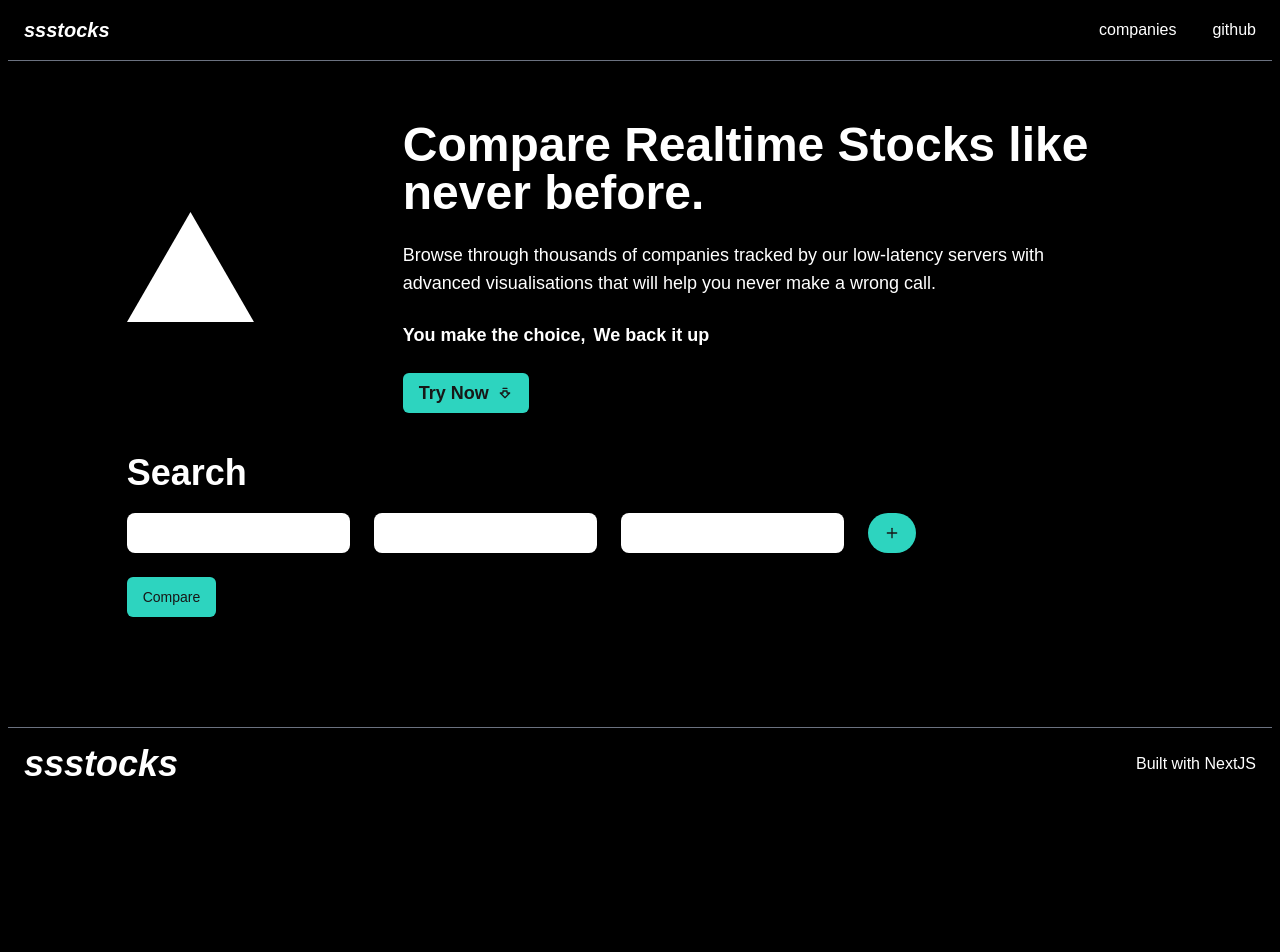
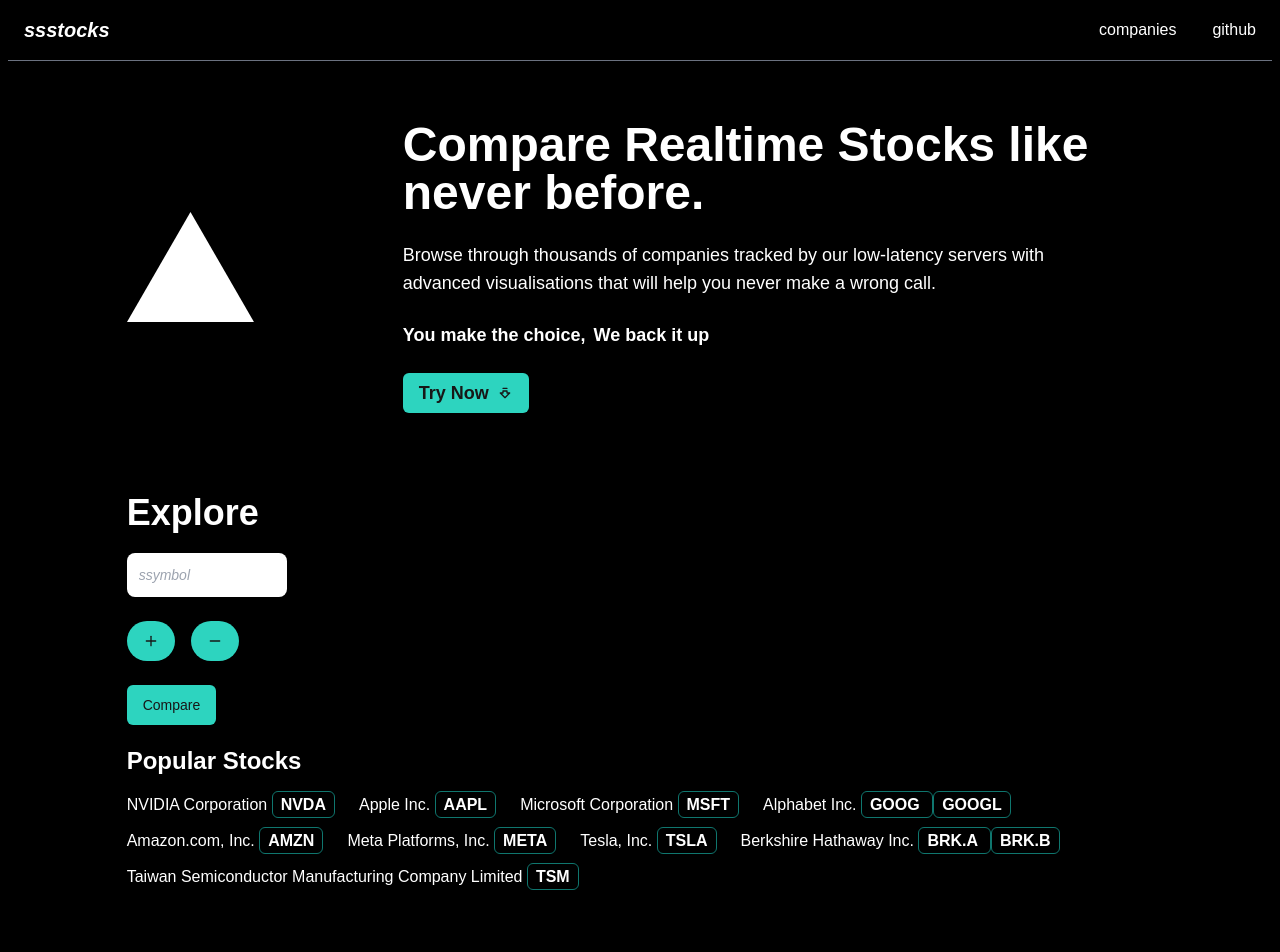
Before and after one commit to PrateekTh/ssstocks, a Next.js app: page / in a window 1280 px wide. Shown: the top 952 px of the page. Before the commit the page ends 800 px from the top, so only its background shows below. Built offline with nearby package versions, Linux system fonts and the light colour scheme.

Commit message:
Add Dynamic Search Section, Zustand

```diff
--- a/app/search.tsx
+++ b/app/search.tsx
@@ -1,31 +1,83 @@
 "use client"
 import { Button } from '@/components/ui/button'
-import { Plus } from 'lucide-react'
-import React from 'react'
+import { Minus, Plus } from 'lucide-react'
+import React, { useState } from 'react'
+import { useStore } from '@/lib/store'
+import Symbol from '@/components/Symbol'
 
 function SearchSection() {
+    const [inputValues, setInputValues] = useState<Record<string, string>>({});
+    const [counter, setCounter] = useState(1);
+    const { companies, setCompanies } = useStore()
+
+    function onAddCompany(){
+        if(counter < 5) setCounter(counter + 1);
+        else alert("Free Version")
+    }
+
+    function onRemoveCompany(){
+        if(counter > 0) {
+            const key = (counter-1).toString()
+            const { [key]: foo, ...rest } = inputValues;
+            setCounter(counter - 1);
+            setInputValues(rest);
+        }
+    }
+
+    function onInputChange(val : string, index : number){
+        const abc : Record< string, string> = {};
+        abc[index] = val;
+        setInputValues({ ...inputValues, ...abc });
+        console.log(inputValues);
+    };
+
+    function onCompare(){
+        setCompanies(inputValues);
+        console.log(companies)
+    };
+
+    return (
+        <div id='searchSection' className="flex flex-col gap-5 pt-10 lg:my-10 lg:w-5/6 mx-auto">
+            <div className="font-bold text-4xl">Explore</div>
+            <form id='searchForm' className='text-black'>
+                <div className='flex flex-wrap lg:flex-row gap-6 '>
+                {Array.from(Array(counter)).map((c, index) => {
+                    return (
+                        <input
+                            onChange={(e)=> onInputChange(e.target.value, index)}
+                            key={index}
+                            className='p-3 w-40 text-sm rounded-lg focus:outline-1 focus:outline-black placeholder:italic'
+                            type="text"
+                            placeholder='ssymbol'
+                        ></input>
+                    );
+                })}
+
+                </div><br/>
+                <div>
+                    <Button type='button' className='rounded-full mr-2' variant={"secondary"} onClick={onAddCompany}> <Plus/> </Button>
+                    <Button type='button' className='rounded-full mx-2' variant={"secondary"} onClick={onRemoveCompany}> <Minus/> </Button>
+                </div>
+                <br/>
+                <Button type='button' variant={"secondary"} onClick={onCompare}> Compare </Button>
+            </form>
+
+            <div>
+            <div className="font-bold text-2xl mb-4">Popular Stocks</div>
+            <div className='flex flex-wrap gap-x-6 gap-y-3'>
+                <div> NVIDIA Corporation <Symbol symbol="NVDA" /></div>
+                <div> Apple Inc. <Symbol symbol="AAPL" /></div>
+                <div> Microsoft Corporation <Symbol symbol="MSFT" /></div>
+                <div> Alphabet Inc. <Symbol symbol="GOOG" /> <Symbol symbol="GOOGL" /></div>
+                <div> Amazon.com, Inc. <Symbol symbol="AMZN" /></div>
+                <div> Meta Platforms, Inc. <Symbol symbol="META" /></div>
+                <div> Tesla, Inc. <Symbol symbol="TSLA" /></div>
+                <div> Berkshire Hathaway Inc. <Symbol symbol="BRK.A"/><Symbol symbol="BRK.B"/></div>
+                <div> Taiwan Semiconductor Manufacturing Company Limited <Symbol symbol="TSM" /></div>
+            </div>
 
 
-    function onAddCompany(){
-        console.log("Adding another textbox")
-    }
-
-    return (
-        <div id='searchSection' className="flex flex-col gap-5 my-2 lg:my-10 lg:w-5/6 mx-auto">
-            <div className="font-bold text-4xl">Search</div>
-            <form id='searchForm' className='text-black'>
-                <div className='flex flex-col lg:flex-row gap-6 '>
-                    <input className='p-2 rounded-lg focus:outline-1 focus:outline-black' type='text'/>
-                    <input className='p-2 rounded-lg focus:outline-1 focus:outline-black' type='text'/>
-                    <input className='p-2 rounded-lg focus:outline-1 focus:outline-black' type='text'/>
-                    <div>
-                    <Button type='button' className='rounded-full' variant={"secondary"} onClick={onAddCompany}> <Plus/> </Button>
-                    </div>
-                </div><br/>
-                <Button type='button' variant={"secondary"}> Compare </Button>
-            </form>
-
-
+            </div>
         </div>
     )
 }
--- /dev/null
+++ b/components/Symbol.tsx
@@ -0,0 +1,9 @@
+import React from 'react'
+
+function Symbol({symbol}: {symbol:string}) {
+  return (
+    <span className='border border-teal-700 font-bold px-2 py-1 rounded-md hover:bg-teal-400 hover:text-black'> {symbol} </span>
+  )
+}
+
+export default Symbol
--- /dev/null
+++ b/lib/store.ts
@@ -0,0 +1,21 @@
+import { create } from 'zustand'
+
+interface State {
+  num: number
+  companies: Record<string, string>
+  companyDetails:[]
+  setCompanies: (company : Record <string, string>) => void
+  increase: (by: number) => void
+  decrease: (by: number) => void
+}
+
+export const useStore = create<State>()(
+    (set) => ({
+        num: 0,
+        companies: {},
+        companyDetails:[],
+        setCompanies: (company) => set((state) => ({ companies: company })),
+        increase: (by) => set((state) => ({ num: state.num + by })),
+        decrease: () => set({ num: 0 }),
+    }),
+)
--- a/package.json
+++ b/package.json
@@ -18,7 +18,8 @@
     "react": "19.0.0-rc-66855b96-20241106",
     "react-dom": "19.0.0-rc-66855b96-20241106",
     "tailwind-merge": "^2.5.4",
-    "tailwindcss-animate": "^1.0.7"
+    "tailwindcss-animate": "^1.0.7",
+    "zustand": "^5.0.1"
   },
   "devDependencies": {
     "@types/node": "^20",
```
Also changed, not shown: 1 other file (tests, documents, lock files or other folders).
